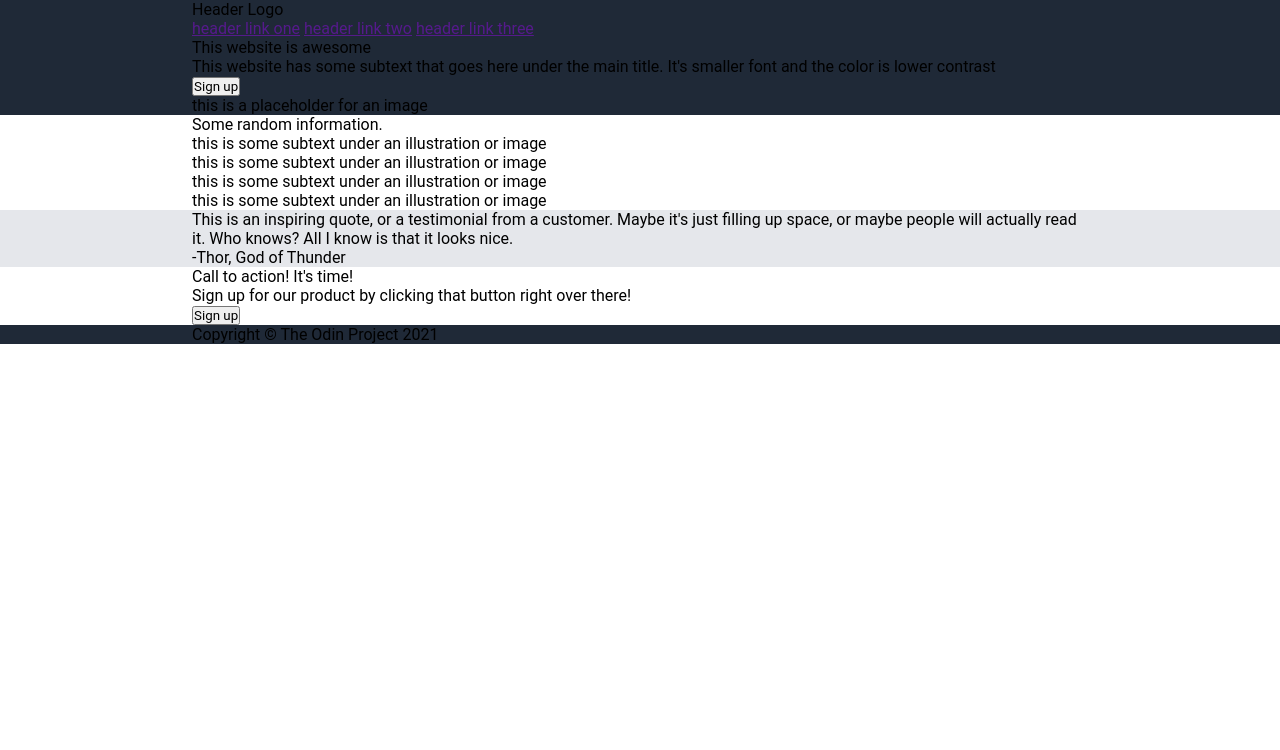
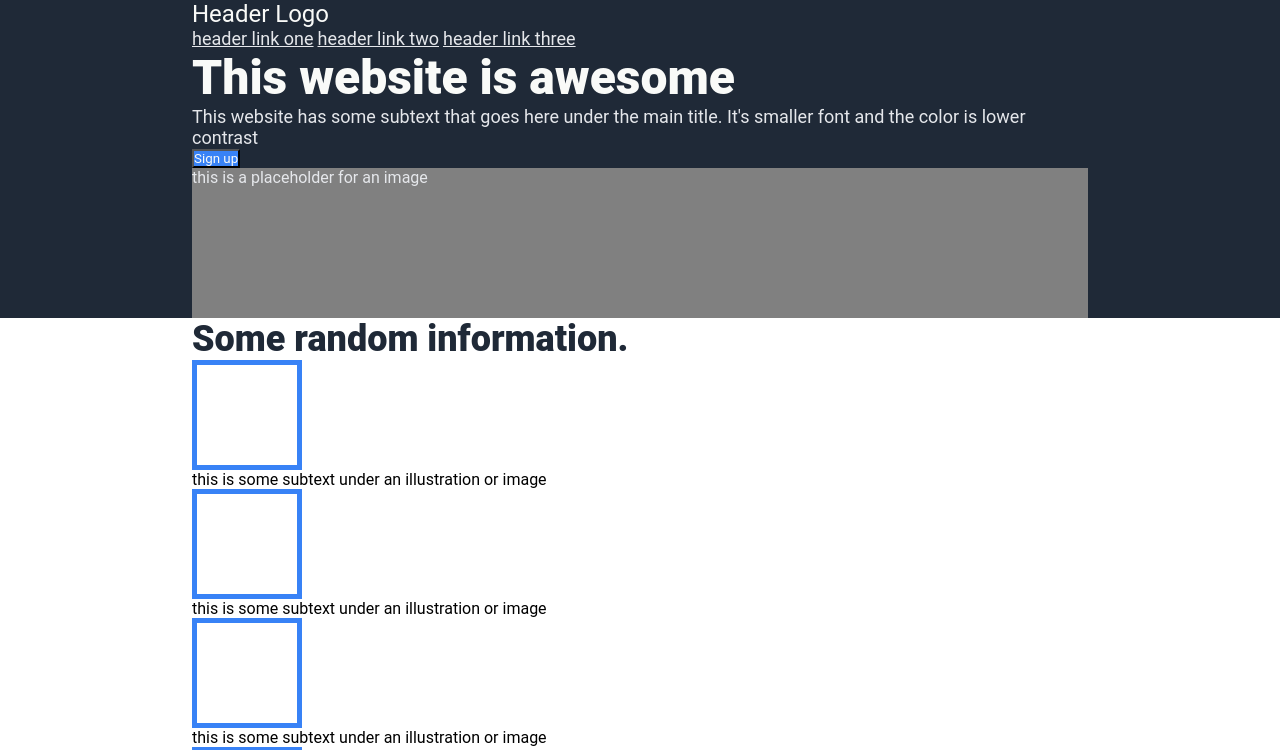
Before and after one commit to Danilo-Giannone/odin-landing-page, a plain HTML site: page index.html in a window 1280 px wide. Shown: the top 750 px of the page. Drawn offline with Linux system fonts and the light colour scheme.

Commit message:
add styles and color to all the elements

```diff
--- a/styles.css
+++ b/styles.css
@@ -21,3 +21,56 @@
 .quote{
     background-color: #E5E7EB;
 }
+.logo,
+.main,
+button{
+    color: #F9FAF8;
+}
+.secondary,
+a{
+    font-size: 18px;
+}
+.secondary,
+.footer,
+a{
+    color: #E5E7EB;
+}
+.hero .main{
+    font-size: 48px;
+    font-weight: 900;
+}
+.logo{
+    font-size: 24px;
+}
+button,
+.action{
+    background-color: #3882F6;
+}
+.title{
+    font-size: 36px;
+    color: #1F2937;
+    font-weight: 900;
+}
+.quote .text{
+    font-size: 36px;
+    color: #1F2937;
+    font-style: italic;
+    font-weight: lighter;
+}
+.author{
+    color: #1F2937;
+    font-weight: bolder;
+}
+.illustration{
+    border: 5px solid #3882F6;
+    width: 100px;
+    height: 100px;
+}
+.image{
+    background-color: grey;
+    color: #E5E7EB;
+    height: 150px;
+    width: 300;
+    text-align: justify;
+    text-justify: center;
+}
```
